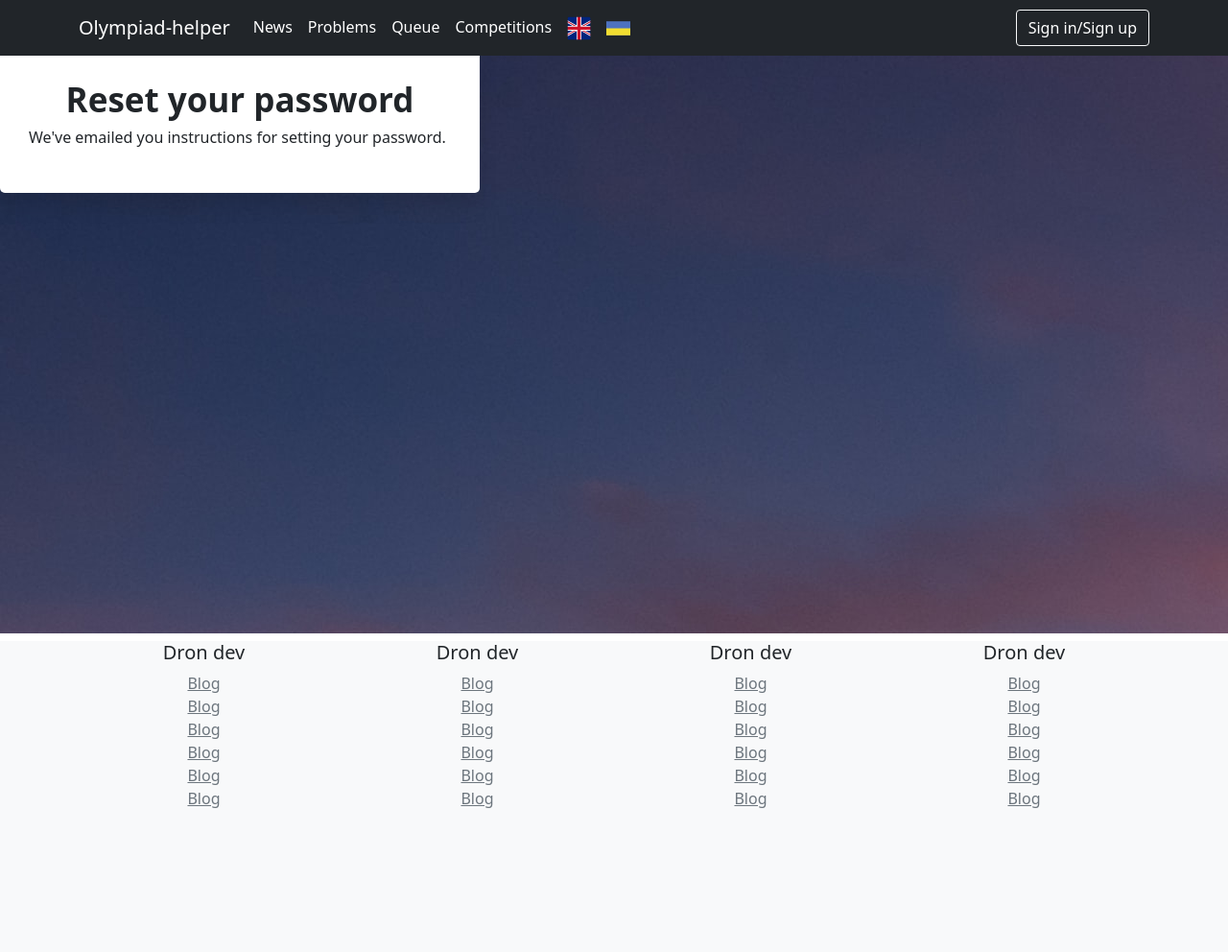
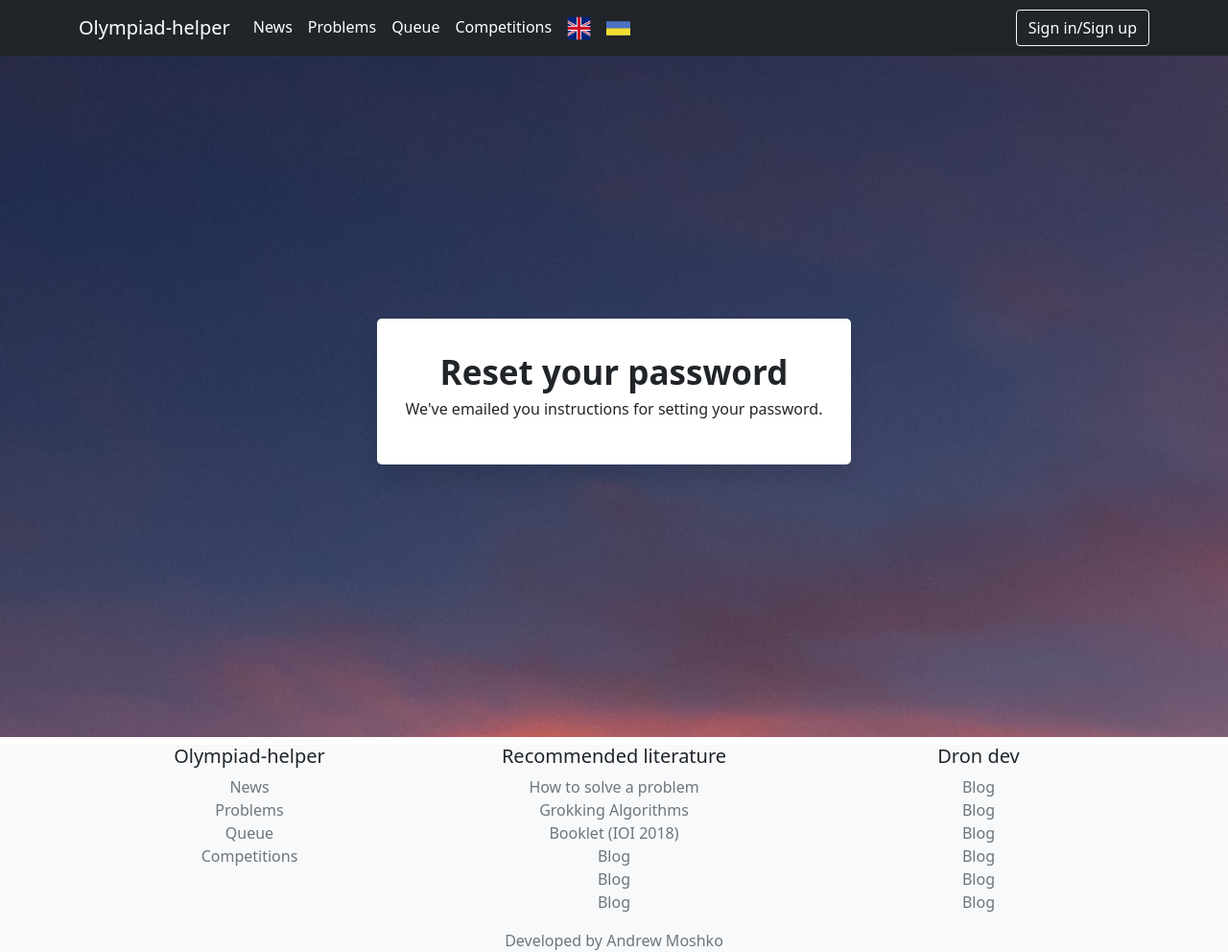
Before and after one commit to top1Dron/olympiad-helper, a Django app: template src/users/templates/users/password_reset_done.html in a window 1280 px wide. Shown: the whole page at 96% size. Before the commit the page ends 842 px from the top, so only its background shows below. Run offline with Django 3.2, Linux system fonts and the light colour scheme; the template is opened without the code that fills it, so the values that code supplies are empty; some libraries are stand-ins or nearby versions.

Commit message:
Add password-resets form and partially footer

```diff
--- a/src/templates/base.html
+++ b/src/templates/base.html
@@ -88,54 +88,49 @@
   {% comment %} </header> {% endcomment %}
 
 </main>
-<div class="main_content w-100" style="background-image: url('{% static "img/background.jpg" %}');min-height:76.5vh;">{% block main_content %}{% endblock main_content %}</div>
+<div class="main_content w-100" style="background-image: url('{% static "img/background.jpg" %}');min-height:70vh;">{% block main_content %}{% endblock main_content %}</div>
 <footer class="bg-light mt-2">
   <div class="container">
     <div class="row">
-        <div class="col-6 col-md-3">
+        <div class="col-6 col-md-4">
+            <h5 class="text-center">Olympiad-helper</h5>
+            <ul class="list-unstyled text-small text-center">
+                <li><a href="{% url 'news:index' %}" class="link-secondary text-decoration-none">{% trans "News" %}</a></li>
+                <li><a class="link-secondary text-decoration-none" href="{% url 'judge:problem_list' %}">{% trans "Problems" %}</a></li>
+                <li><a class="link-secondary text-decoration-none" href="{% url 'judge:solution_list' %}">{% trans "Queue" %}</a></li>
+                <li><a class="link-secondary text-decoration-none" href="{% url 'competitions:competition_list' %}">{% trans "Competitions" %}</a></li>
+                {% if user.is_authenticated %}
+                  <li class="nav-item"><a class="link-secondary text-decoration-none" href="{% url 'groups:group_list' %}">{% trans "Groups" %}</a></li>
+                {% else %}
+                  <li></li>
+                {% endif %}
+            </ul>
+        </div>
+        <div class="col-6 col-md-4">
+            <h5 class="text-center">{% trans "Recommended literature" %}</h5>
+            <ul class="list-unstyled text-small text-center">
+                <li><a href="https://www.e-olymp.com/uk/help/how-to-solve-a-problem" class="link-secondary text-decoration-none">{% trans "How to solve a problem" %}</a></li>
+                <li><a href="https://ru.pdfdrive.com/%D0%93%D1%80%D0%BE%D0%BA%D0%B0%D0%B5%D0%BC-%D0%B0%D0%BB%D0%B3%D0%BE%D1%80%D0%B8%D1%82%D0%BC%D1%8B-e186671794.html" class="link-secondary text-decoration-none">{% trans "Grokking Algorithms" %}</a></li>
+                <li><a href="https://ioinformatics.org/files/booklet-ioi2018.pdf" class="link-secondary text-decoration-none">Booklet (IOI 2018)</a></li>
+                <li><a href="" class="link-secondary text-decoration-none">Blog</a></li>
+                <li><a href="" class="link-secondary text-decoration-none">Blog</a></li>
+                <li><a href="" class="link-secondary text-decoration-none">Blog</a></li>
+            </ul>
+        </div>
+        <div class="col-6 col-md-4">
             <h5 class="text-center">Dron dev</h5>
             <ul class="list-unstyled text-small text-center">
-                <li><a href="" class="link-secondary">Blog</a></li>
-                <li><a href="" class="link-secondary">Blog</a></li>
-                <li><a href="" class="link-secondary">Blog</a></li>
-                <li><a href="" class="link-secondary">Blog</a></li>
-                <li><a href="" class="link-secondary">Blog</a></li>
-                <li><a href="" class="link-secondary">Blog</a></li>
+                <li><a href="" class="link-secondary text-decoration-none">Blog</a></li>
+                <li><a href="" class="link-secondary text-decoration-none">Blog</a></li>
+                <li><a href="" class="link-secondary text-decoration-none">Blog</a></li>
+                <li><a href="" class="link-secondary text-decoration-none">Blog</a></li>
+                <li><a href="" class="link-secondary text-decoration-none">Blog</a></li>
+                <li><a href="" class="link-secondary text-decoration-none">Blog</a></li>
             </ul>
         </div>
-        <div class="col-6 col-md-3">
-            <h5 class="text-center">Dron dev</h5>
-            <ul class="list-unstyled text-small text-center">
-                <li><a href="" class="link-secondary">Blog</a></li>
-                <li><a href="" class="link-secondary">Blog</a></li>
-                <li><a href="" class="link-secondary">Blog</a></li>
-                <li><a href="" class="link-secondary">Blog</a></li>
-                <li><a href="" class="link-secondary">Blog</a></li>
-                <li><a href="" class="link-secondary">Blog</a></li>
-            </ul>
-        </div>
-        <div class="col-6 col-md-3">
-            <h5 class="text-center">Dron dev</h5>
-            <ul class="list-unstyled text-small text-center">
-                <li><a href="" class="link-secondary">Blog</a></li>
-                <li><a href="" class="link-secondary">Blog</a></li>
-                <li><a href="" class="link-secondary">Blog</a></li>
-                <li><a href="" class="link-secondary">Blog</a></li>
-                <li><a href="" class="link-secondary">Blog</a></li>
-                <li><a href="" class="link-secondary">Blog</a></li>
-            </ul>
-        </div>
-        <div class="col-6 col-md-3">
-            <h5 class="text-center">Dron dev</h5>
-            <ul class="list-unstyled text-small text-center">
-                <li><a href="" class="link-secondary">Blog</a></li>
-                <li><a href="" class="link-secondary">Blog</a></li>
-                <li><a href="" class="link-secondary">Blog</a></li>
-                <li><a href="" class="link-secondary">Blog</a></li>
-                <li><a href="" class="link-secondary">Blog</a></li>
-                <li><a href="" class="link-secondary">Blog</a></li>
-            </ul>
-        </div>
+    </div>
+    <div class="row text-center">
+      <div class="text-secondary fs-6">{% trans "Developed by Andrew Moshko" %}</div>
     </div>
   </div>
 </footer>
--- a/src/users/templates/users/log.html
+++ b/src/users/templates/users/log.html
@@ -47,9 +47,13 @@
                     <div class="btn-layer"></div>
                     <input type="submit" value="{% trans 'Login' %}">
                 </div>
+                <div class="alert alert-error">
                 {% for message in messages %}
-                    <p class='messages'>{{ message }}</p>
+                        <div class="alert alert-danger" role="alert">
+                            {{message}}<button type="button" class="close" data-bs-dismiss="alert">×</button>
+                        </div>
                 {% endfor %}
+                </div>
                 <div class="signup-link">{% trans "Not a member" %}? <a href="">{% trans "Signup now" %}</a></div>
             </form>
             <form action="{% url 'users:signup' %}" class="signup" method="post">
--- a/src/users/templates/users/password_reset.html
+++ b/src/users/templates/users/password_reset.html
@@ -9,6 +9,7 @@
 {% endblock extra_head %}
 
 {% block main_content %}
+    <div class="form-menu">
         <div class="main-title">
                 <div class="title-text">
                 <div class="title login">{% trans "Reset Password" %}</div>
@@ -40,4 +41,5 @@
             </div>
         </div>
         </div>
+    </div>
 {% endblock main_content %}
--- a/src/users/templates/users/password_reset_complete.html
+++ b/src/users/templates/users/password_reset_complete.html
@@ -8,6 +8,7 @@
 {% endblock extra_head %}
 
 {% block main_content %}
+    <div class="form-menu">
         <div class="main-title">
                 <div class="title-text">
                 <div class="title login">{% trans "Password reset" %}</div>
@@ -16,4 +17,5 @@
             <p>{% trans "Your password has been set. You can " %}<a href="{% url 'users:login_or_signup' %}">{% trans "log in now" %}</a></p>
         </div>
         </div>
+    </div>
 {% endblock main_content %}
--- a/src/users/templates/users/password_reset_confirm.html
+++ b/src/users/templates/users/password_reset_confirm.html
@@ -9,6 +9,7 @@
 {% endblock extra_head %}
 
 {% block main_content %}
+    <div class="form-menu">
         <div class="main-title">
                 <div class="title-text">
                 <div class="title login">{% trans "Reset your password" %}</div>
@@ -53,4 +54,5 @@
             </div>
         {% endif %}
         </div>
+    </div>
 {% endblock main_content %}
--- a/src/users/templates/users/password_reset_done.html
+++ b/src/users/templates/users/password_reset_done.html
@@ -9,6 +9,7 @@
 {% endblock extra_head %}
 
 {% block main_content %}
+    <div class="form-menu">
         <div class="main-title">
                 <div class="title-text">
                 <div class="title login">{% trans "Reset your password" %}</div>
@@ -17,4 +18,5 @@
             <p> {% trans "We've emailed you instructions for setting your password." %}</p>
         </div>
         </div>
+    </div>
 {% endblock main_content %}
```
Also changed, not shown: src/groups/views.py (+2 -7 lines), 1 other file. Lines whose indentation alone changed are shown as unchanged.
